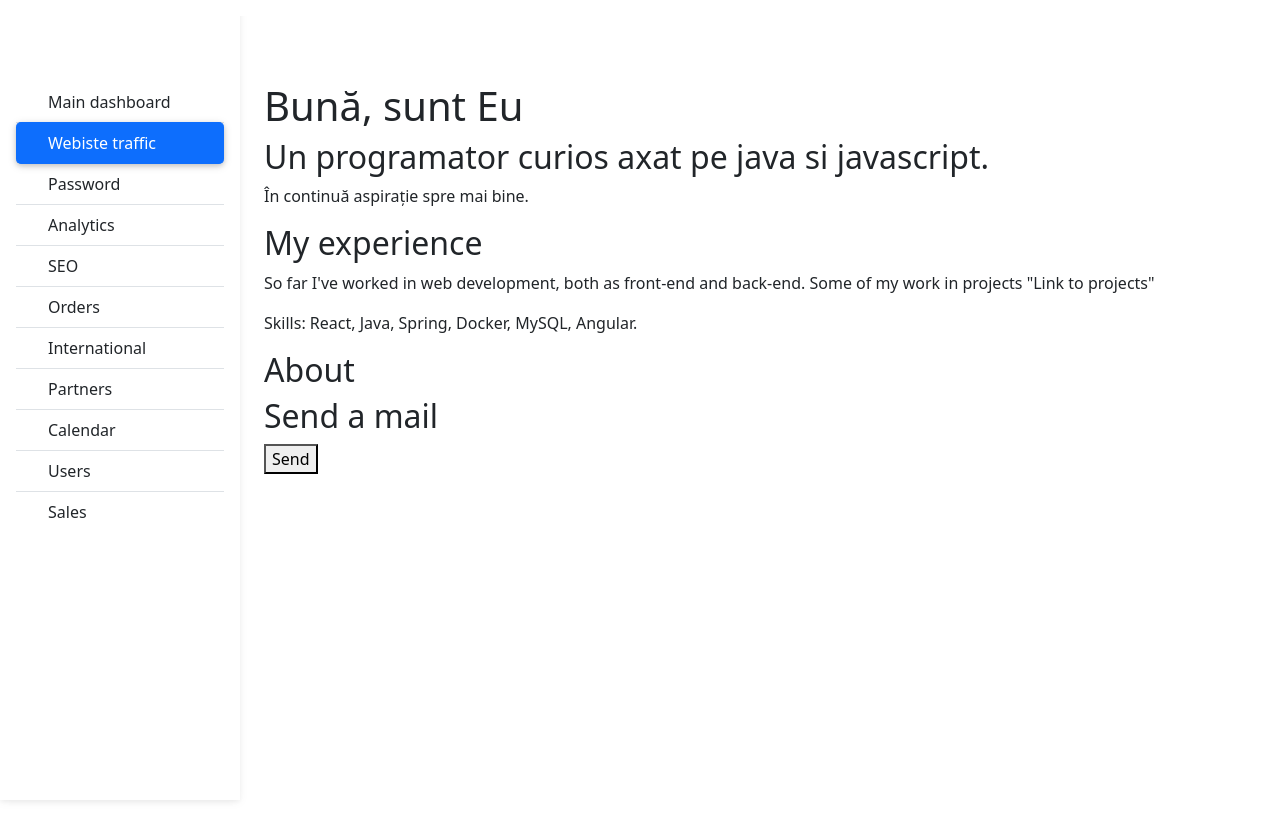
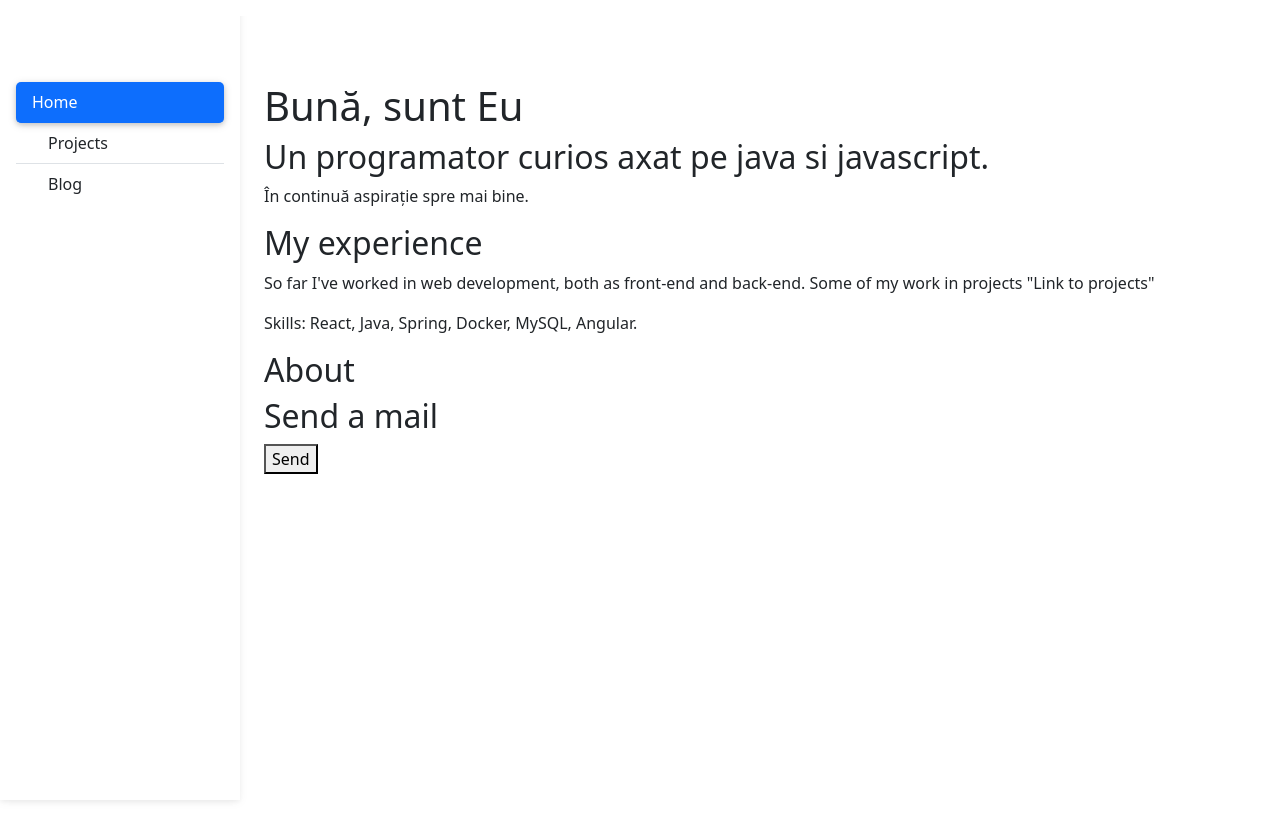
Before and after one commit to alexb997/VuePortofolio, a Vue app in the folder portofolio-front/: page / in a window 1280 px wide. Shown: the top 840 px of the page. Built offline with nearby package versions, Linux system fonts and the light colour scheme.

Commit message:
intermediary

```diff
--- a/portofolio-front/src/App.vue
+++ b/portofolio-front/src/App.vue
@@ -2,7 +2,6 @@
   <!--Main Navigation-->
   <header>
     <Sidebar></Sidebar>
-    <Navbar></Navbar>
   </header>
   <main style="margin-top: 58px">
     <div class="container pt-4">
--- a/portofolio-front/src/components/Navbar.vue
+++ b/portofolio-front/src/components/Navbar.vue
@@ -1,24 +1,3 @@
 <template>
-  <nav
-    id="main-navbar"
-    class="navbar navbar-expand-lg navbar-light bg-white fixed-top"
-  >
-    <div class="container-fluid">
-      <!-- Toggle button -->
-      <button
-        data-mdb-button-init
-        class="navbar-toggler"
-        type="button"
-        data-mdb-collapse-init
-        data-mdb-target="#sidebarMenu"
-        aria-controls="sidebarMenu"
-        aria-expanded="false"
-        aria-label="Toggle navigation"
-      >
-        Toggle
-      </button>
 
-      <!-- Brand -->
-    </div>
-  </nav>
 </template>
--- a/portofolio-front/src/components/Sidebar.vue
+++ b/portofolio-front/src/components/Sidebar.vue
@@ -3,48 +3,44 @@
     <div class="position-sticky">
       <div class="list-group list-group-flush mx-3 mt-4">
         <a
-          href="#"
-          class="list-group-item list-group-item-action py-2 ripple"
-          aria-current="true"
+          href="/"
+          class="list-group-item list-group-item-action py-2 ripple active"
         >
-          <i class="fas fa-tachometer-alt fa-fw me-3"></i
-          ><span>Main dashboard</span>
+          <span>Home</span>
         </a>
         <a
-          href="#"
-          class="list-group-item list-group-item-action py-2 ripple active"
+          href="/projects"
+          class="list-group-item list-group-item-action py-2 ripple"
+          ><i class="fas fa-lock fa-fw me-3"></i><span>Projects</span></a
         >
-          <i class="fas fa-chart-area fa-fw me-3"></i
-          ><span>Webiste traffic</span>
-        </a>
-        <a href="#" class="list-group-item list-group-item-action py-2 ripple"
-          ><i class="fas fa-lock fa-fw me-3"></i><span>Password</span></a
-        >
-        <a href="#" class="list-group-item list-group-item-action py-2 ripple"
-          ><i class="fas fa-chart-line fa-fw me-3"></i><span>Analytics</span></a
-        >
-        <a href="#" class="list-group-item list-group-item-action py-2 ripple">
-          <i class="fas fa-chart-pie fa-fw me-3"></i><span>SEO</span>
-        </a>
-        <a href="#" class="list-group-item list-group-item-action py-2 ripple"
-          ><i class="fas fa-chart-bar fa-fw me-3"></i><span>Orders</span></a
-        >
-        <a href="#" class="list-group-item list-group-item-action py-2 ripple"
-          ><i class="fas fa-globe fa-fw me-3"></i><span>International</span></a
-        >
-        <a href="#" class="list-group-item list-group-item-action py-2 ripple"
-          ><i class="fas fa-building fa-fw me-3"></i><span>Partners</span></a
-        >
-        <a href="#" class="list-group-item list-group-item-action py-2 ripple"
-          ><i class="fas fa-calendar fa-fw me-3"></i><span>Calendar</span></a
-        >
-        <a href="#" class="list-group-item list-group-item-action py-2 ripple"
-          ><i class="fas fa-users fa-fw me-3"></i><span>Users</span></a
-        >
-        <a href="#" class="list-group-item list-group-item-action py-2 ripple"
-          ><i class="fas fa-money-bill fa-fw me-3"></i><span>Sales</span></a
+        <a
+          href="/blog"
+          class="list-group-item list-group-item-action py-2 ripple"
+          ><i class="fas fa-chart-line fa-fw me-3"></i><span>Blog</span></a
         >
       </div>
+    </div>
+  </nav>
+  <nav
+    id="main-navbar"
+    class="navbar navbar-expand-lg navbar-light bg-white fixed-top"
+  >
+    <div class="container-fluid">
+      <!-- Toggle button -->
+      <button
+        data-mdb-button-init
+        class="navbar-toggler"
+        type="button"
+        data-mdb-collapse-init
+        data-mdb-target="#sidebarMenu"
+        aria-controls="sidebarMenu"
+        aria-expanded="true"
+        aria-label="Toggle navigation"
+      >
+        Toggle
+      </button>
+
+      <!-- Brand -->
     </div>
   </nav>
 </template>
--- a/portofolio-front/src/router/index.js
+++ b/portofolio-front/src/router/index.js
@@ -2,6 +2,7 @@ import { createRouter, createWebHistory } from "vue-router";
 import HomeView from "../views/HomeView.vue";
 import NotFoundView from "../views/NotFoundView.vue";
 import ProjectsView from "@/views/ProjectsView.vue";
+import BlogView from "@/views/BlogView.vue";
 
 const routes = [
   {
@@ -13,6 +14,11 @@ const routes = [
     path: "/projects",
     name: "projects",
     component: ProjectsView,
+  },
+  {
+    path: "/blog",
+    name: "blog",
+    component: BlogView,
   },
   {
     path: "/404",
--- a/portofolio-front/src/views/BlogView.vue
+++ b/portofolio-front/src/views/BlogView.vue
@@ -0,0 +1,63 @@
+<template>
+    <div class="container posts">
+      <h3>All Posts</h3>
+      <div class="col">
+        <div
+          class="m-3"
+          v-for="index in 5"
+          :key="index"
+          style="height: 300px;"
+        >
+        <b-card
+              no-body
+              bg-variant="dark"
+              text-variant="white"
+              class="overflow-hidden project-card"
+              style="height: 300px;"
+            >
+              <row no-gutters>
+                <col md="6">
+                  <b-card-img
+                    src="post.referenceImgUrl"
+                    class="rounded-0"
+                  ></b-card-img>
+                </col>
+                <div class="card-body">
+                  <h5 class="card-title">post.title</h5>
+                  <h6 class="card-subtitle mb-2 text-muted">post.type </h6>
+                  <p class="card-text">{post.description }</p>
+                  <hr />
+                  <div class="container card-underbody">
+                    <row align-v="end" style="height: 100%;">
+                      <div class="container ">
+                        <div class="row p-2">
+                          <div class="col ">
+                            <a
+                              :href="`/project/{post.reference}`"
+                              class="card-link"
+                              ><span class="button-project p-2">Reference</span>
+                            </a>
+                          </div>
+                        </div>
+                      </div>
+                    </row>
+                  </div>
+                </div>
+              </col>
+            </row>
+          </b-card>
+        </div>
+      </div>
+    </div>
+  </template>
+
+  <style>
+  .posts {
+    min-height: 100vh;
+  }
+
+  .bCard {
+    color: white;
+    background-color: rgba(0, 0, 0, 0.137);
+  }
+  </style>
--- a/portofolio-front/src/views/ProjectsView.vue
+++ b/portofolio-front/src/views/ProjectsView.vue
@@ -1,13 +1,45 @@
 <template>
-  <div class="container projects">
+  <div class="projects">
     <h3>All Projects</h3>
-    <div class="row">
-      <div class="col-md-4" v-for="index in 4" :key="index">
-        <b-card img-top class="bCard m-3" tag="project">
-          <b-card-text>
-            {{ index }}
-          </b-card-text>
-        </b-card>
+    <div class="col">
+      <div class="m-3" v-for="index in 4" :key="index" style="height: 300px">
+        <router-link :to="`/project/project.id`">
+          <b-card
+            no-body
+            bg-variant="dark"
+            text-variant="white"
+            class="overflow-hidden project-card"
+            style="height: 300px"
+          >
+            <b-row no-gutters>
+              <b-col md="6">
+                <b-card-img
+                  src="project.imgUrl"
+                  alt="project.name"
+                  class="rounded-0"
+                ></b-card-img>
+              </b-col>
+              <b-col md="6">
+                <b-card-body title="project.name" sub-title="project.status">
+                  <hr />
+                </b-card-body>
+                <div class="container card-underbody">
+                  <b-row align-v="end" style="height: 100%">
+                    <div class="container">
+                      <div class="row p-2">
+                        <div class="col">
+                          <a href="project.gitUrl" target="_blank" @click.stop
+                            ><span class="button-project p-2">GitHub</span>
+                          </a>
+                        </div>
+                      </div>
+                    </div>
+                  </b-row>
+                </div>
+              </b-col>
+            </b-row>
+          </b-card>
+        </router-link>
       </div>
     </div>
   </div>
```
Also changed, not shown: portofolio-front/src/service/PostDataService.js (added, +36 -0 lines), portofolio-front/src/service/ProjectDataService.js (added, +32 -0 lines).
